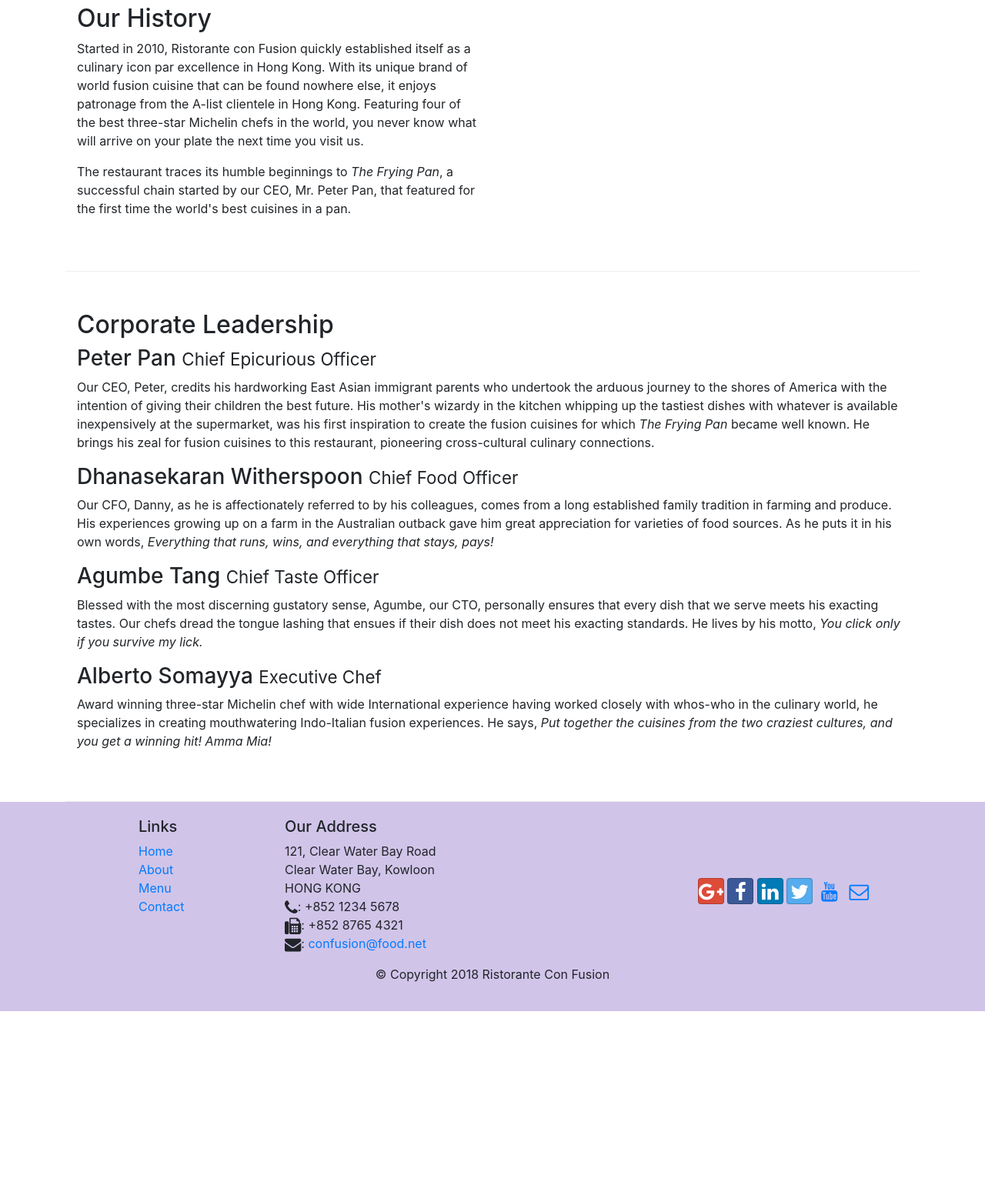
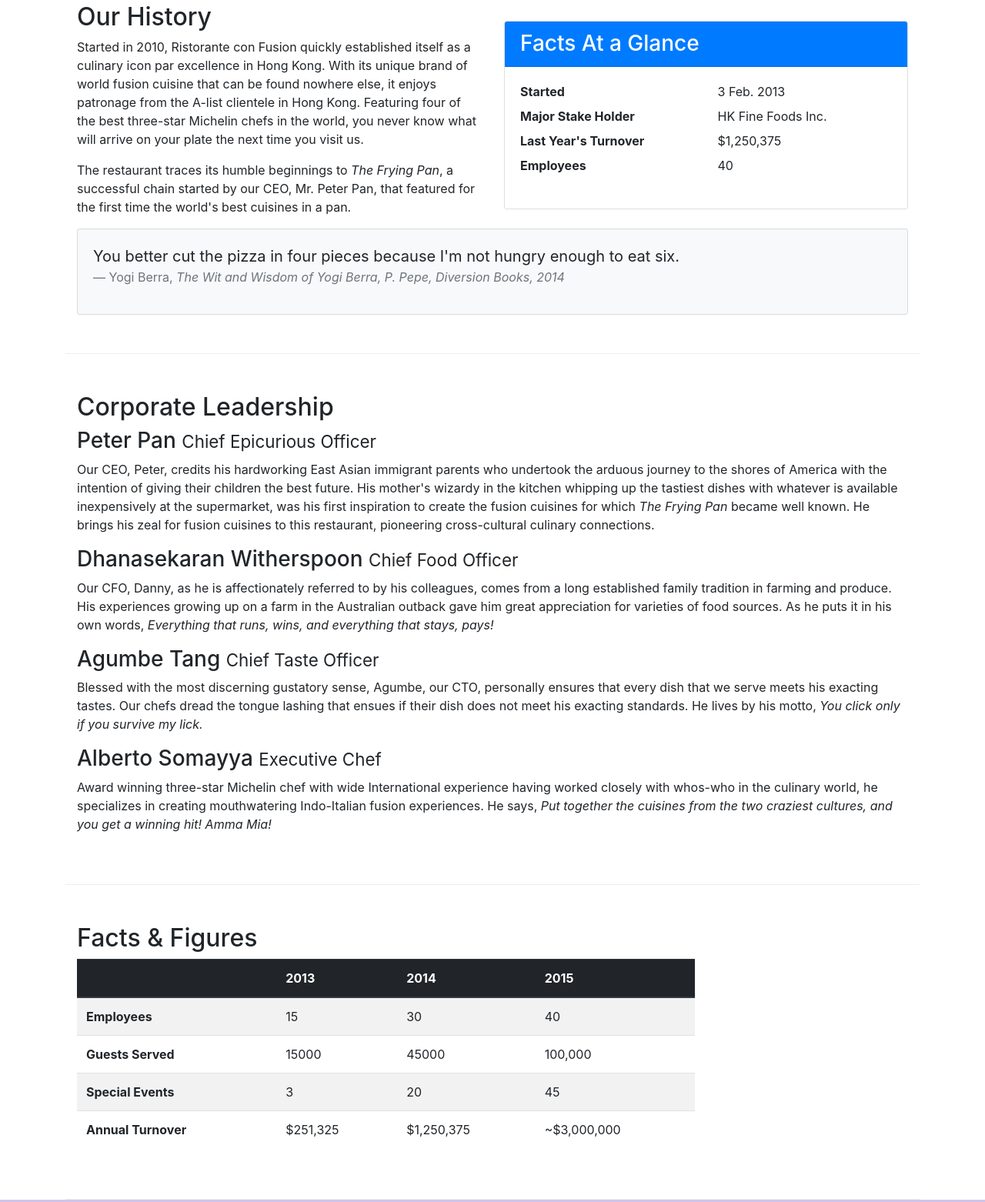
Before and after one commit to Murad1893/Bootstrap-Course-Project, a website: page aboutus.html in a window 1280 px wide. Shown: the part 488-2050 px from the top of the page at 77% size. Before the commit the page ends 1802 px from the top, so only its background shows below. Drawn offline with nearby package versions, Linux system fonts and the light colour scheme.

Commit message:
Adding tables and cards

```diff
--- a/aboutus.html
+++ b/aboutus.html
@@ -34,7 +34,8 @@
                             About</a></li>
                     <li class="nav-item"><a class="nav-link" href="#"><span class="fa fa-list fa-lg"></span> Menu</a>
                     </li>
-                    <li class="nav-item"><a class="nav-link" href="./contactus.html"><span class="fa fa-address-card fa-lg"></span>
+                    <li class="nav-item"><a class="nav-link" href="./contactus.html"><span
+                                class="fa fa-address-card fa-lg"></span>
                             Contact</a></li>
                 </ul>
             </div>
@@ -78,7 +79,40 @@
                 <p>The restaurant traces its humble beginnings to <em>The Frying Pan</em>, a successful chain started by
                     our CEO, Mr. Peter Pan, that featured for the first time the world's best cuisines in a pan.</p>
             </div>
-            <div>
+            <div class="col-sm">
+                <div class="card">
+                    <h3 class="card-header bg-primary text-white">
+                        Facts At a Glance
+                    </h3>
+                    <div class="card-body">
+                        <!-- description list in boostrap allows for rows and cols inside this hence allows to format -->
+                        <dl class="row">
+                            <dt class="col-6">Started</dt>
+                            <dd class="col-6">3 Feb. 2013</dd>
+                            <dt class="col-6">Major Stake Holder</dt>
+                            <dd class="col-6">HK Fine Foods Inc.</dd>
+                            <dt class="col-6">Last Year's Turnover</dt>
+                            <dd class="col-6">$1,250,375</dd>
+                            <dt class="col-6">Employees</dt>
+                            <dd class="col-6">40</dd>
+                        </dl>
+                    </div>
+                </div>
+            </div>
+            <div class="col-12">
+                <div class="card card-body bg-light">
+                    <!-- adding the boostrap class of blockqquote -->
+                    <blockquote class="blockquote">
+                        <p class="mb-0">You better cut the pizza in four pieces because I'm not hungry enough to eat
+                            six.</p>
+                        <!-- this is to display the author of the quotation -->
+                        <footer class="blockquote-footer">Yogi Berra,
+                            <!-- adding this title will display when hovered over the citation -->
+                            <cite title="Source Title">The Wit and Wisdom of Yogi Berra,
+                                P. Pepe, Diversion Books, 2014</cite>
+                        </footer>
+                    </blockquote>
+                </div>
             </div>
         </div>
 
@@ -110,7 +144,50 @@
                         cultures, and you get a winning hit! Amma Mia!</em></p>
             </div>
         </div>
-
+        <div class="row row-content">
+            <div class="col-12 col-sm-9">
+                <h2>Facts &amp; Figures</h2>
+                <div class="table-responsive">
+                    <table class="table table-striped">
+                        <thead class="thead-dark">
+                            <tr>
+                                <th>&nbsp;</th>
+                                <th>2013</th>
+                                <th>2014</th>
+                                <th>2015</th>
+                            </tr>
+                        </thead>
+                        <tbody>
+                            <tr>
+                                <th>Employees</th>
+                                <td>15</td>
+                                <td>30</td>
+                                <td>40</td>
+                            </tr>
+                            <tr>
+                                <th>Guests Served</th>
+                                <td>15000</td>
+                                <td>45000</td>
+                                <td>100,000</td>
+                            </tr>
+                            <tr>
+                                <th>Special Events</th>
+                                <td>3</td>
+                                <td>20</td>
+                                <td>45</td>
+                            </tr>
+                            <tr>
+                                <th>Annual Turnover</th>
+                                <td>$251,325</td>
+                                <td>$1,250,375</td>
+                                <td>~$3,000,000</td>
+                            </tr>
+                        </tbody>
+                    </table>
+                </div>
+            </div>
+            <div class="col-12 col-sm-3"></div>
+        </div>
     </div>
 
     <footer class="footer">
@@ -133,8 +210,7 @@
                         HONG KONG<br>
                         <i class="fa fa-phone fa-lg"></i>: +852 1234 5678<br>
                         <i class="fa fa-fax fa-lg"></i>: +852 8765 4321<br>
-                        <i class="fa fa-envelope fa-lg"></i>: <a
-                            href="mailto:confusion@food.net">confusion@food.net</a>
+                        <i class="fa fa-envelope fa-lg"></i>: <a href="mailto:confusion@food.net">confusion@food.net</a>
                     </address>
                 </div>
                 <div class="col-12 col-sm-4 align-self-center">
@@ -158,7 +234,7 @@
                 <div class="col-auto">
                     <p>© Copyright 2018 Ristorante Con Fusion</p>
                 </div>
-           </div>
+            </div>
         </div>
     </footer>
 
```
